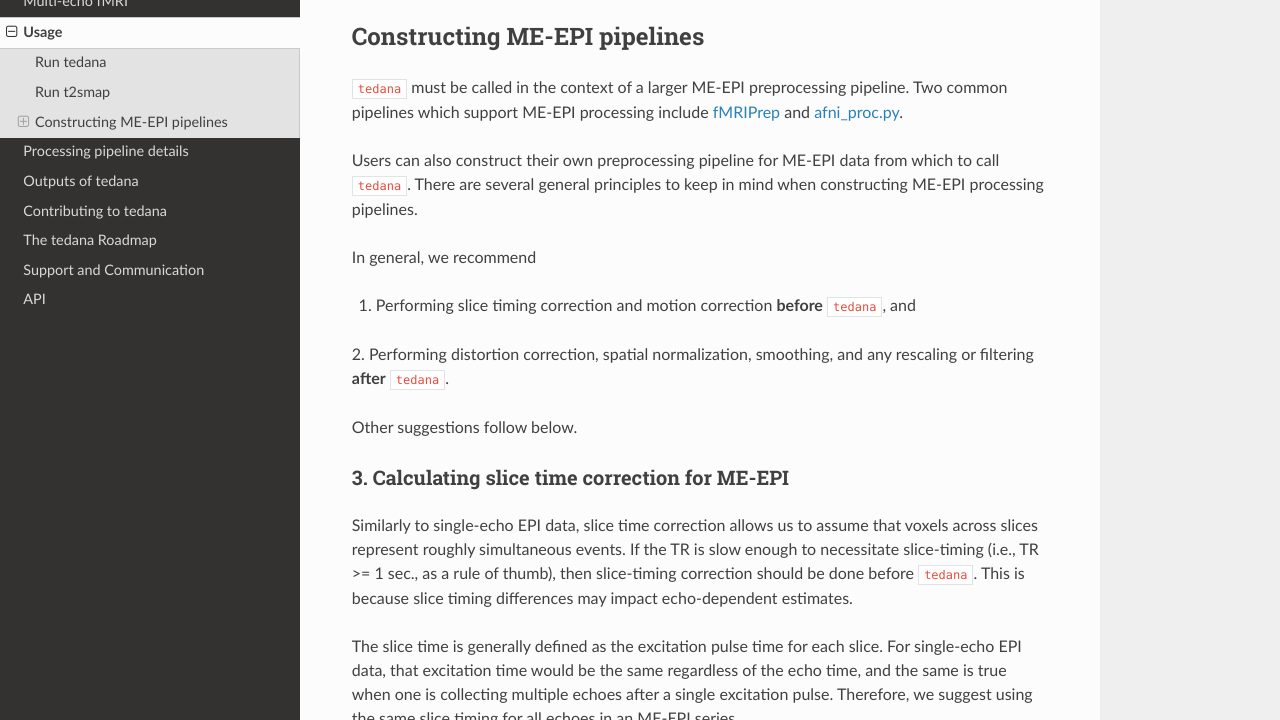
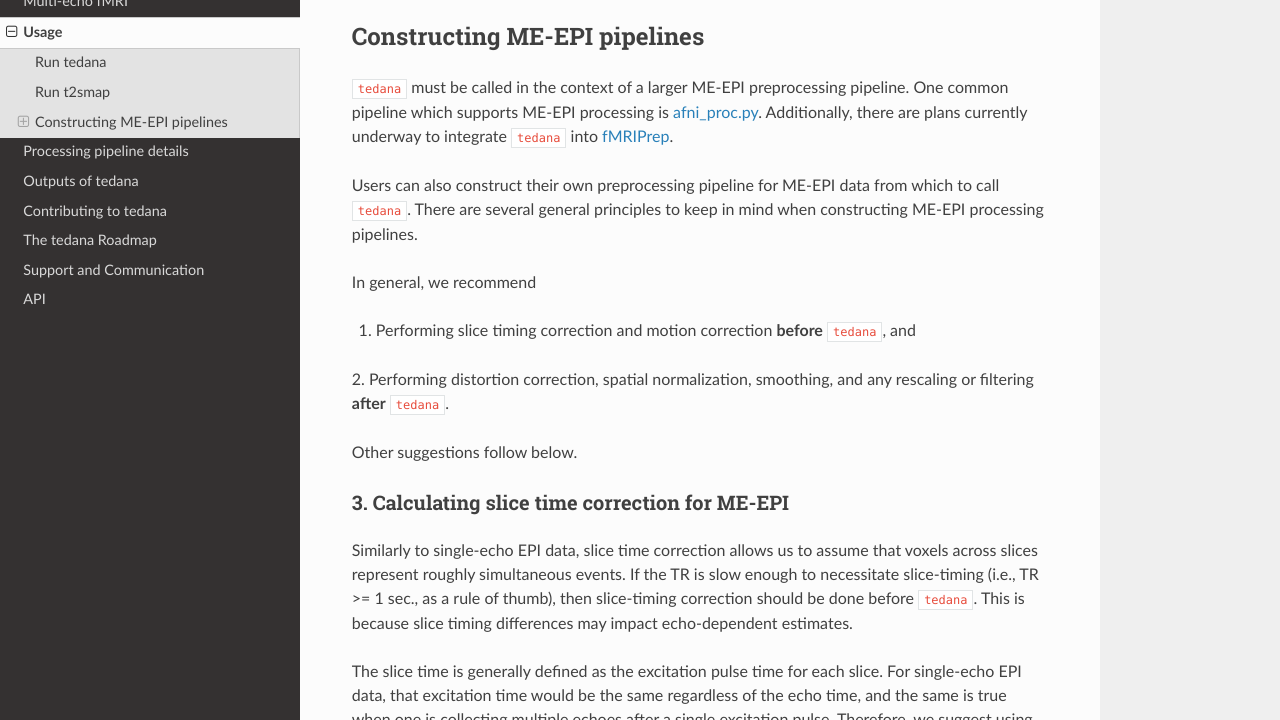
Before and after one commit to ME-ICA/tedana, a Sphinx documentation site: the page built from docs/usage.rst, in a window 1280 px wide and 900 px high, scrolled down 1000 px, cut to the strip 180-900 px from the top of the window. Built offline with Sphinx 7.4.7 and the Read the Docs theme 2.0.0, drawn with Linux system fonts in a browser that asks for light colours; formulas are drawn with MathJax 3.

Commit message:
Update preprocessing pipeline information.

```diff
--- a/docs/usage.rst
+++ b/docs/usage.rst
@@ -56,7 +56,8 @@ Constructing ME-EPI pipelines
 -----------------------------
 
 ``tedana`` must be called in the context of a larger ME-EPI preprocessing pipeline.
-Two common pipelines which support ME-EPI processing include `fMRIPrep`_ and `afni_proc.py`_.
+One common pipeline which supports ME-EPI processing is `afni_proc.py`_.
+Additionally, there are plans currently underway to integrate ``tedana`` into `fMRIPrep`_.
 
 .. _fMRIPrep: https://fmriprep.readthedocs.io
 .. _afni_proc.py: https://afni.nimh.nih.gov/pub/dist/doc/program_help/afni_proc.py.html
```
